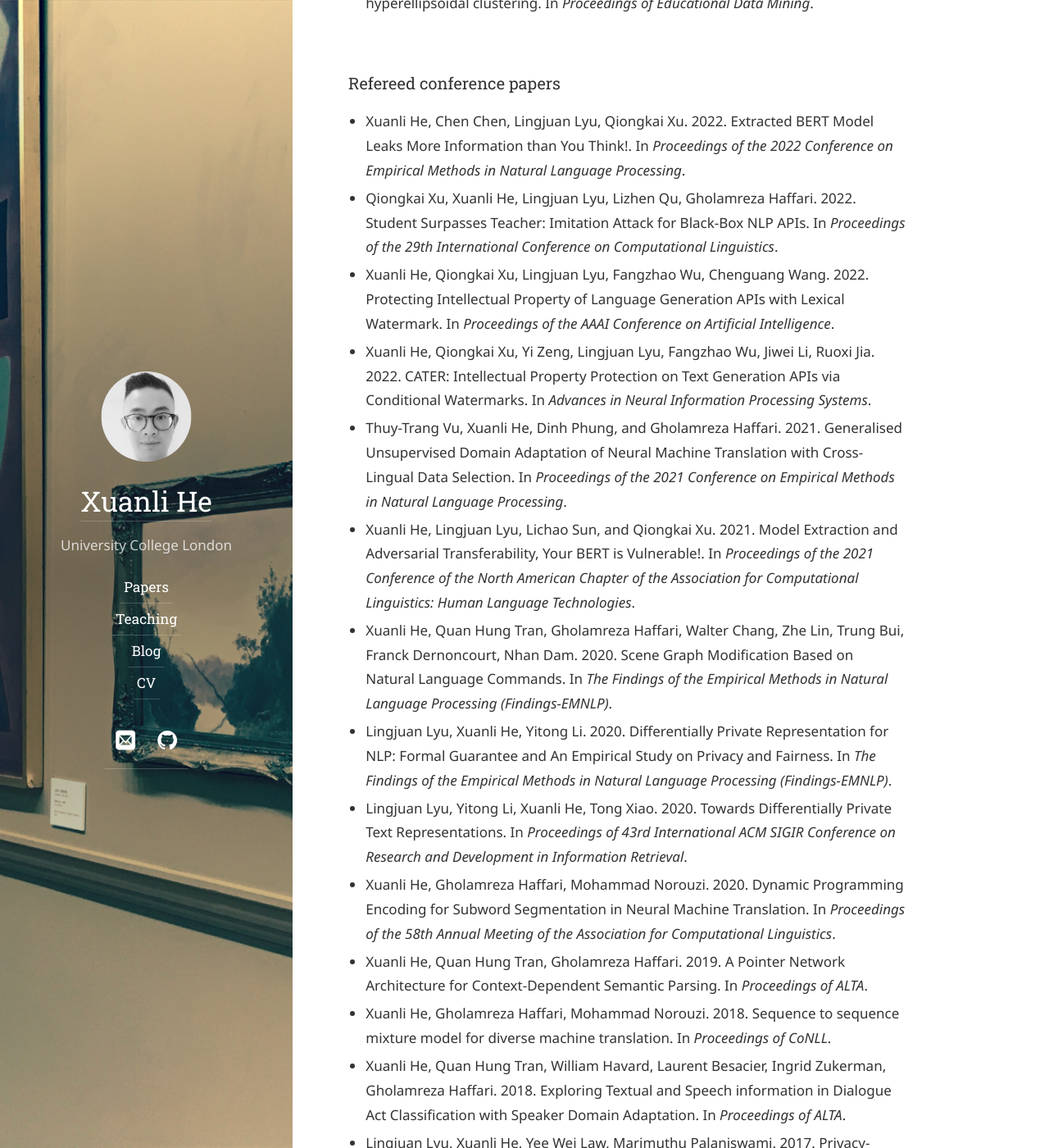
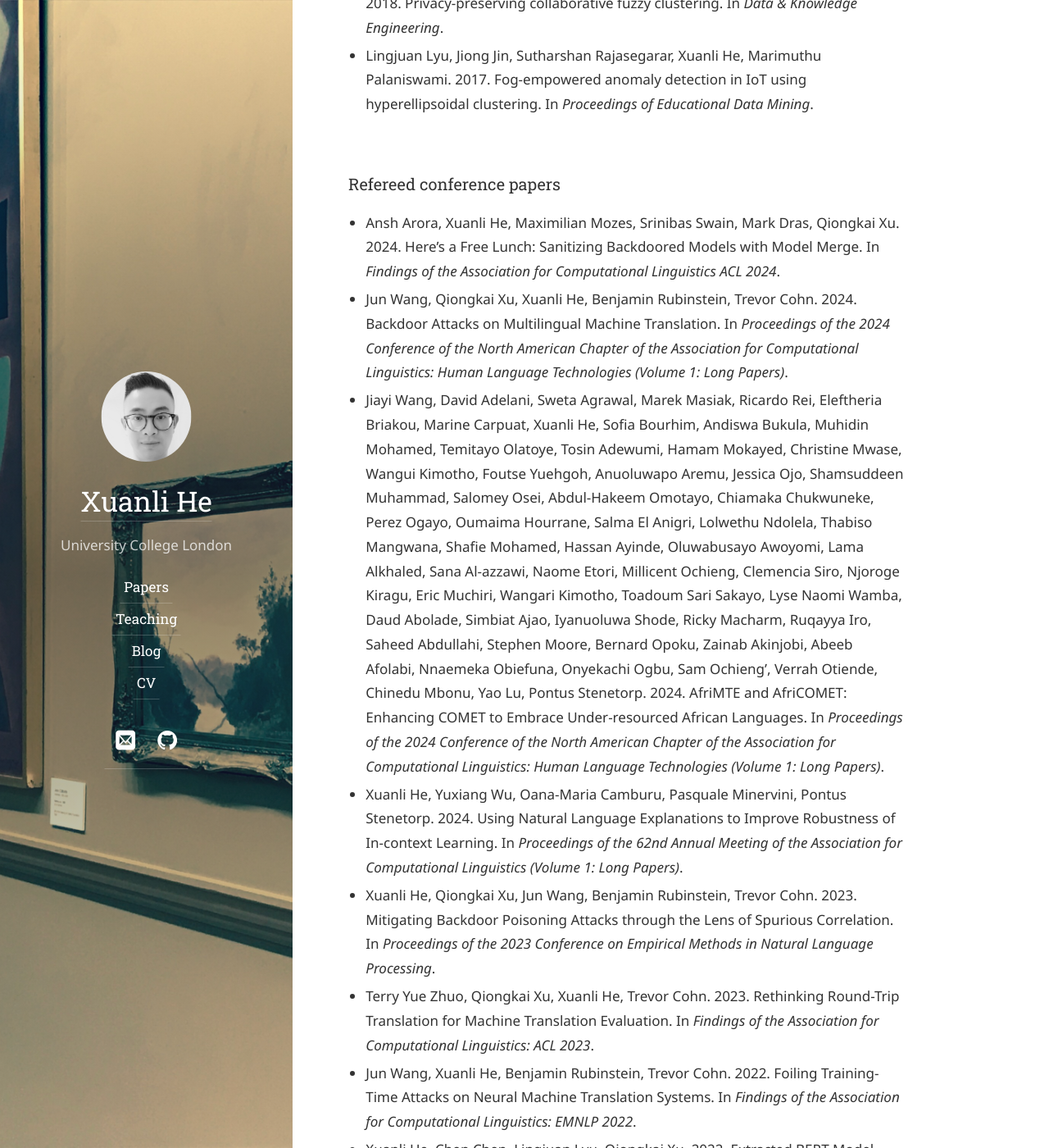
Before and after one commit to xlhex/xlhex.github.io, a Jekyll site: the page built from cv.md, in a window 1280 px wide and 1400 px high, scrolled down 1005 px. Shown: the whole window at 82% size. Built offline with Jekyll 4.4.1, drawn with Linux system fonts in a browser that asks for light colours; some web fonts are replaced; some of the changed text lies outside the part shown.

Commit message:
update news

```diff
--- a/_data/papers.yml
+++ b/_data/papers.yml
@@ -1,4 +1,85 @@
 papers:
+  - layout: paper
+    paper-type: inproceedings
+    selected: yes
+    year: 2024
+    title: "SEEP: Training Dynamics Grounds Latent Representation Search for Mitigating Backdoor Poisoning Attacks"
+    authors: "Xuanli He, Qiongkai Xu, Jun Wang, Benjamin Rubinstein, Trevor Cohn"
+    booktitle: "Findings of the Association for Computational Linguistics ACL 2024"
+    doc-url: https://direct.mit.edu/tacl/article/doi/10.1162/tacl_a_00684/124258/SEEP-Training-Dynamics-Grounds-Latent
+    venue: journal
+  - layout: paper
+    paper-type: inproceedings
+    selected: yes
+    year: 2024
+    title: "Here’s a Free Lunch: Sanitizing Backdoored Models with Model Merge"
+    authors: "Ansh Arora, Xuanli He, Maximilian Mozes, Srinibas Swain, Mark Dras, Qiongkai Xu"
+    booktitle: "Findings of the Association for Computational Linguistics ACL 2024"
+    doc-url: https://aclanthology.org/2024.findings-acl.894/
+    venue: conference
+  - layout: paper
+    paper-type: inproceedings
+    selected: yes
+    year: 2024
+    title: "Backdoor Attacks on Multilingual Machine Translation"
+    authors: "Jun Wang, Qiongkai Xu, Xuanli He, Benjamin Rubinstein, Trevor Cohn"
+    booktitle: "Proceedings of the 2024 Conference of the North American Chapter of the Association for Computational Linguistics: Human Language Technologies (Volume 1: Long Papers)"
+    doc-url: https://aclanthology.org/2024.naacl-long.254/
+    venue: conference
+  - layout: paper
+    paper-type: inproceedings
+    selected: no
+    year: 2024
+    title: "AfriMTE and AfriCOMET: Enhancing COMET to Embrace Under-resourced African Languages"
+    authors: "Jiayi Wang, David Adelani, Sweta Agrawal, Marek Masiak, Ricardo Rei, Eleftheria Briakou, Marine Carpuat, Xuanli He, Sofia Bourhim, Andiswa Bukula, Muhidin Mohamed, Temitayo Olatoye, Tosin Adewumi, Hamam Mokayed, Christine Mwase, Wangui Kimotho, Foutse Yuehgoh, Anuoluwapo Aremu, Jessica Ojo, Shamsuddeen Muhammad, Salomey Osei, Abdul-Hakeem Omotayo, Chiamaka Chukwuneke, Perez Ogayo, Oumaima Hourrane, Salma El Anigri, Lolwethu Ndolela, Thabiso Mangwana, Shafie Mohamed, Hassan Ayinde, Oluwabusayo Awoyomi, Lama Alkhaled, Sana Al-azzawi, Naome Etori, Millicent Ochieng, Clemencia Siro, Njoroge Kiragu, Eric Muchiri, Wangari Kimotho, Toadoum Sari Sakayo, Lyse Naomi Wamba, Daud Abolade, Simbiat Ajao, Iyanuoluwa Shode, Ricky Macharm, Ruqayya Iro, Saheed Abdullahi, Stephen Moore, Bernard Opoku, Zainab Akinjobi, Abeeb Afolabi, Nnaemeka Obiefuna, Onyekachi Ogbu, Sam Ochieng’, Verrah Otiende, Chinedu Mbonu, Yao Lu, Pontus Stenetorp"
+    booktitle: "Proceedings of the 2024 Conference of the North American Chapter of the Association for Computational Linguistics: Human Language Technologies (Volume 1: Long Papers)"
+    doc-url: https://aclanthology.org/2024.naacl-long.334/
+    venue: conference
+  - layout: paper
+    paper-type: inproceedings
+    selected: yes
+    year: 2024
+    title: "Using Natural Language Explanations to Improve Robustness of In-context Learning"
+    authors: "Xuanli He, Yuxiang Wu, Oana-Maria Camburu, Pasquale Minervini, Pontus Stenetorp"
+    booktitle: "Proceedings of the 62nd Annual Meeting of the Association for Computational Linguistics (Volume 1: Long Papers)"
+    doc-url: https://aclanthology.org/2024.acl-long.728/
+    venue: conference
+  - layout: paper
+    paper-type: inproceedings
+    selected: yes
+    year: 2023
+    title: "Mitigating Backdoor Poisoning Attacks through the Lens of Spurious Correlation"
+    authors: "Xuanli He, Qiongkai Xu, Jun Wang, Benjamin Rubinstein, Trevor Cohn"
+    booktitle: "Proceedings of the 2023 Conference on Empirical Methods in Natural Language Processing"
+    doc-url: https://aclanthology.org/2023.emnlp-main.60/
+    venue: conference
+  - layout: paper
+    paper-type: inproceedings
+    selected: no
+    year: 2023
+    title: "Rethinking Round-Trip Translation for Machine Translation Evaluation"
+    authors: "Terry Yue Zhuo, Qiongkai Xu, Xuanli He, Trevor Cohn"
+    booktitle: "Findings of the Association for Computational Linguistics: ACL 2023"
+    doc-url: https://aclanthology.org/2023.findings-acl.22/
+    venue: conference
+  - layout: paper
+    paper-type: inproceedings
+    selected: no
+    year: 2023
+    title: "IMBERT: Making BERT Immune to Insertion-based Backdoor Attacks"
+    authors: "Xuanli He, Jun Wang, Benjamin Rubinstein, Trevor Cohn"
+    booktitle: "Proceedings of the 3rd Workshop on Trustworthy Natural Language Processing"
+    doc-url: https://aclanthology.org/2023.trustnlp-1.25/
+    venue: workshop
+  - layout: paper
+    paper-type: inproceedings
+    selected: yes
+    year: 2022
+    title: "Foiling Training-Time Attacks on Neural Machine Translation Systems"
+    authors: "Jun Wang, Xuanli He, Benjamin Rubinstein, Trevor Cohn"
+    booktitle: "Findings of the Association for Computational Linguistics: EMNLP 2022"
+    doc-url: https://aclanthology.org/2022.findings-emnlp.435/
+    venue: conference
   - layout: paper
     paper-type: inproceedings
     selected: yes
@@ -10,7 +91,7 @@ papers:
     venue: conference
   - layout: paper
     paper-type: inproceedings
-    selected: yes
+    selected: no
     year: 2022
     title: "Student Surpasses Teacher: Imitation Attack for Black-Box NLP APIs"
     authors: "Qiongkai Xu, Xuanli He, Lingjuan Lyu, Lizhen Qu, Gholamreza Haffari"
@@ -46,7 +127,7 @@ papers:
     venue: journal
   - layout: paper
     paper-type: inproceedings
-    selected: yes
+    selected: no
     year: 2021
     title: "Generalised Unsupervised Domain Adaptation of Neural Machine Translation with Cross-Lingual Data Selection"
     authors: "Thuy-Trang Vu, Xuanli He, Dinh Phung, and Gholamreza Haffari"
@@ -64,7 +145,7 @@ papers:
     venue: conference
   - layout: paper
     paper-type: inproceedings
-    selected: yes
+    selected: no
     year: 2020
     title: "Scene Graph Modification Based on Natural Language Commands"
     authors: "Xuanli He, Quan Hung Tran, Gholamreza Haffari, Walter Chang, Zhe Lin, Trung Bui, Franck Dernoncourt, Nhan Dam"
@@ -73,7 +154,7 @@ papers:
     venue: conference
   - layout: paper
     paper-type: inproceedings
-    selected: yes
+    selected: no
     year: 2020
     title: "Differentially Private Representation for NLP: Formal Guarantee and An Empirical Study on Privacy and Fairness"
     authors: "Lingjuan Lyu, Xuanli He, Yitong Li"
@@ -82,7 +163,7 @@ papers:
     venue: conference
   - layout: paper
     paper-type: inproceedings
-    selected: yes
+    selected: no
     year: 2020
     title: "Towards Differentially Private Text Representations"
     authors: "Lingjuan Lyu, Yitong Li, Xuanli He, Tong Xiao"
@@ -91,7 +172,7 @@ papers:
     venue: conference
   - layout: paper
     paper-type: inproceedings
-    selected: yes
+    selected: no
     year: 2020
     title: "Dynamic Programming Encoding for Subword Segmentation in Neural Machine Translation"
     authors: "Xuanli He, Gholamreza Haffari, Mohammad Norouzi"
```
Also changed, not shown: index.md (+4 -3 lines).
